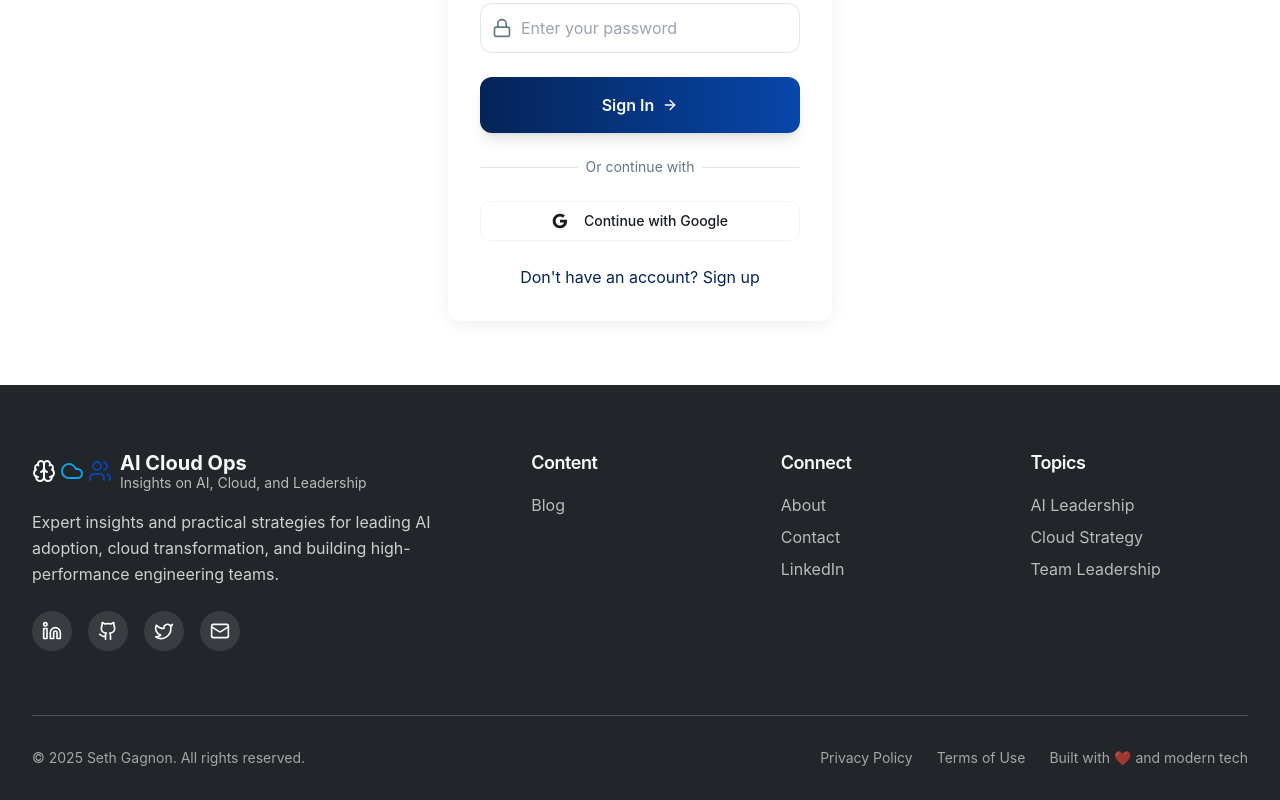
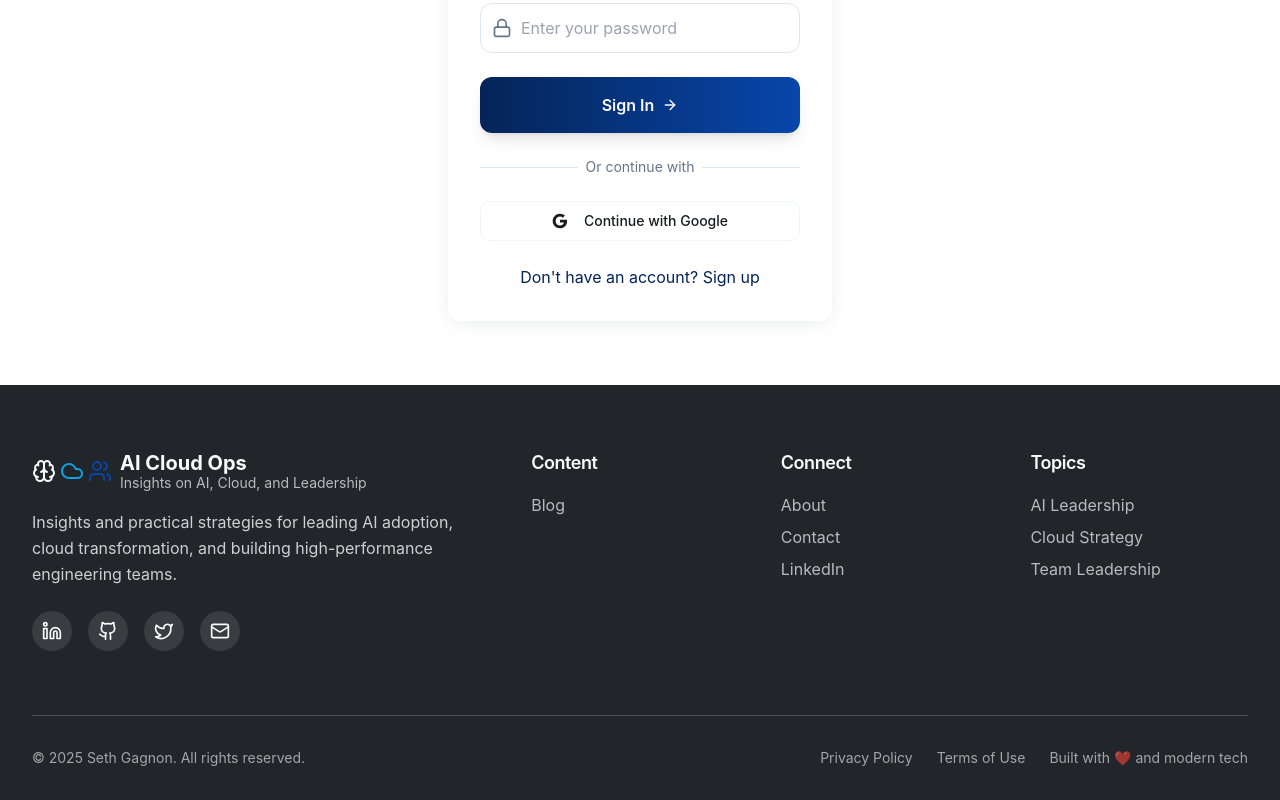
Before and after one commit to sethgagnon/aicloudops-showcase, a React (Vite) app: page /auth in a window 1280 px wide. Shown: the part 446-1246 px from the top of the page. Built offline with nearby package versions, Linux system fonts and the light colour scheme.

Commit message:
Refactor Footer text

```diff
--- a/src/components/Footer.tsx
+++ b/src/components/Footer.tsx
@@ -78,7 +78,7 @@ const Footer = () => {
             </Link>
 
             <p className="text-secondary-foreground/80 mb-6 max-w-md">
-              Expert insights and practical strategies for leading AI adoption,
+              Insights and practical strategies for leading AI adoption,
               cloud transformation, and building high-performance engineering teams.
             </p>
 
```
